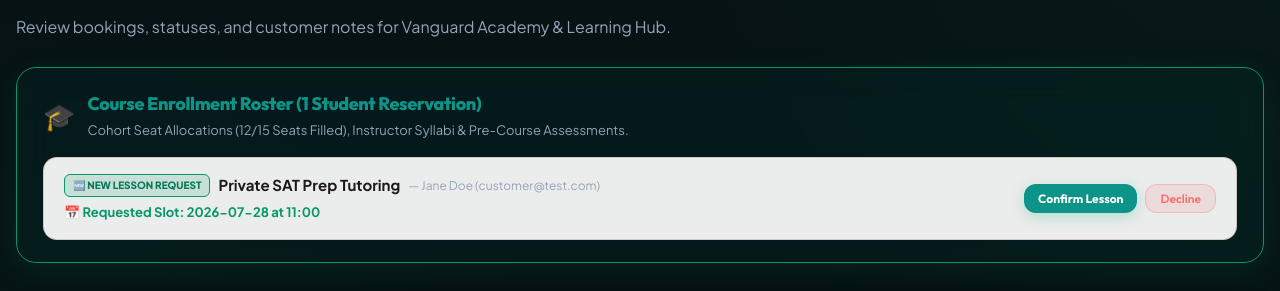
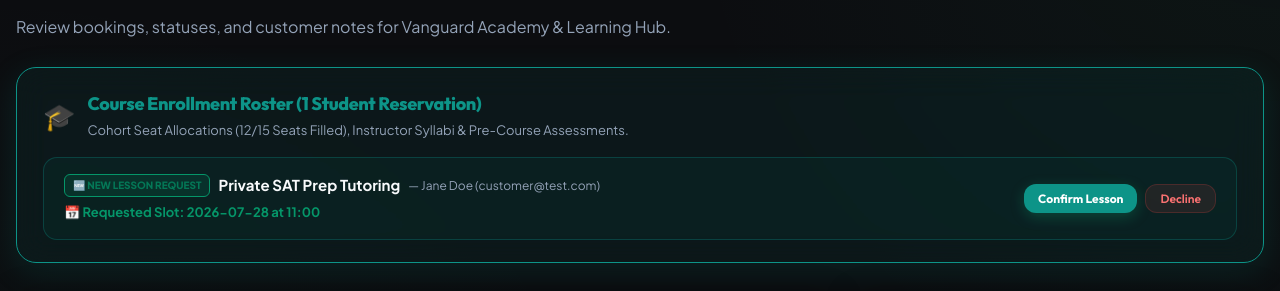
Before and after one commit to RadoMatas/NativeBooking, a React (Vite) app: page /admin in a window 1280 px wide. Shown: the part 154-445 px from the top of the page. Built offline with nearby package versions, Linux system fonts and the light colour scheme; no server answers; the database is empty; sample sign-in values are in the browser's storage.

Commit message:
Fix visual contrast, dark canvas, and text readability on academic branch

```diff
--- a/src/businessConfig.ts
+++ b/src/businessConfig.ts
@@ -79,10 +79,10 @@ export const BUSINESS_CONFIG: BusinessConfig = {
     "Review syllabus and instructor office hours."
   ],
   theme: {
-    primaryColor: "#071215", // Deep campus teal background
-    cardBg: "rgba(13, 148, 136, 0.08)", // Translucent teal panel
+    primaryColor: "#0c0d10", // Clean deep slate background
+    cardBg: "rgba(20, 20, 23, 0.85)", // High contrast dark card surface
     accentColor: "#0d9488", // Deep Campus Teal accent
-    accentHover: "#14b8a6",
+    accentHover: "#0f766e",
     borderRadius: "12px",
     fontFamily: "'Plus Jakarta Sans', system-ui, sans-serif"
   }
--- a/src/pages/AdminDB.tsx
+++ b/src/pages/AdminDB.tsx
@@ -243,9 +243,9 @@ export default function AdminDB() {
             style={{
               marginBottom: '28px',
               padding: '22px 26px',
-              border: '1px solid #059669',
-              background: 'rgba(5, 150, 105, 0.06)',
-              boxShadow: '0 8px 32px rgba(5, 150, 105, 0.12)',
+              border: '1px solid #0d9488',
+              background: 'rgba(13, 148, 136, 0.08)',
+              boxShadow: '0 8px 32px rgba(13, 148, 136, 0.16)',
               borderRadius: '20px',
             }}
           >
@@ -266,8 +266,8 @@ export default function AdminDB() {
                 <div
                   key={req.id}
                   style={{
-                    background: 'rgba(255, 255, 255, 0.92)',
-                    border: '1px solid rgba(120, 53, 15, 0.2)',
+                    background: 'rgba(13, 148, 136, 0.06)',
+                    border: '1px solid rgba(13, 148, 136, 0.3)',
                     borderRadius: '14px',
                     padding: '16px 20px',
                     display: 'flex',
@@ -288,7 +288,7 @@ export default function AdminDB() {
                           🆕 NEW LESSON REQUEST
                         </span>
                       )}
-                      <strong style={{ color: '#1c1917', fontSize: '15px' }}>{req.service}</strong>
+                      <strong style={{ color: '#f8fafc', fontSize: '15px' }}>{req.service}</strong>
                       <span style={{ fontSize: '12px', color: 'var(--text-secondary)' }}>
                         — {req.customerName || 'Student'} ({req.customerEmail})
                       </span>
```
